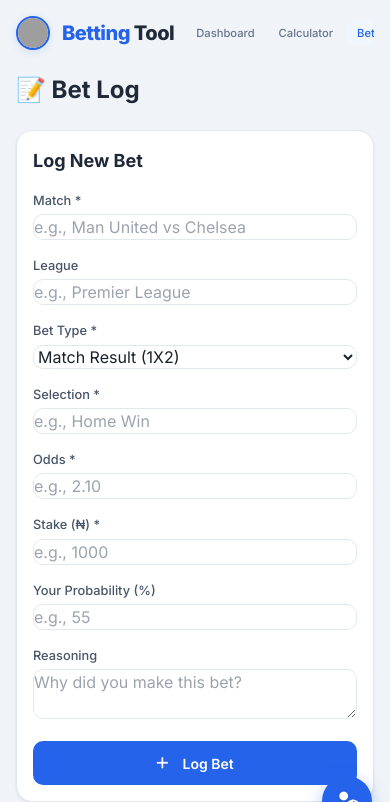
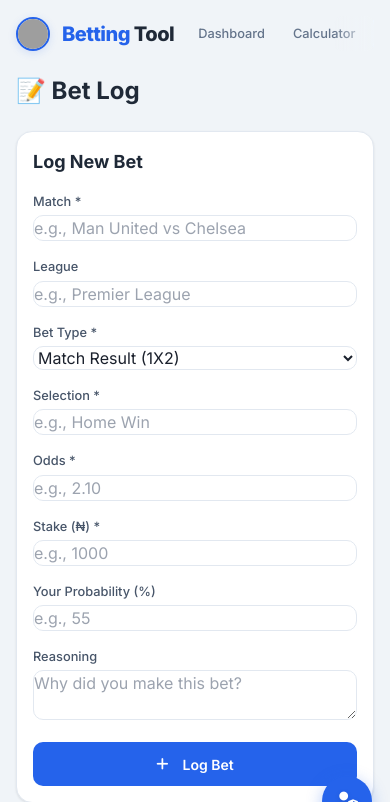
Before and after one commit to worldclass-hub/betting-tool, a Django app: page /bet-log/ in a window 390 px wide. Shown: the top 802 px of the page. Run offline with Django 5.2, Linux system fonts and the light colour scheme; data that the repository does not hold is empty; some libraries are stand-ins or nearby versions; grey boxes are pictures that could not be loaded.

Commit message:
update 5.1

```diff
--- a/templates/calculator/base.html
+++ b/templates/calculator/base.html
@@ -386,8 +386,15 @@
         }
 
         /* ============================================================
-           NAVIGATION - Single row on mobile
+           NAVIGATION - Single row with VISIBLE CUTOFF on mobile
            ============================================================ */
+        .nav-wrapper {
+            position: relative;
+            flex: 1;
+            max-width: 100%;
+            overflow: hidden;
+        }
+
         .nav-links {
             display: flex;
             flex-wrap: nowrap;
@@ -396,6 +403,7 @@
             -webkit-overflow-scrolling: touch;
             padding: 2px 0;
             scrollbar-width: none;
+            -ms-overflow-style: none;
         }
         .nav-links::-webkit-scrollbar {
             display: none;
@@ -420,10 +428,26 @@
             background: #eff6ff;
         }
 
-        @media (max-width: 480px) {
-            .nav-link {
-                font-size: 0.7rem;
-                padding: 4px 10px;
+        /* ============================================================
+           VISUAL CUTOFF + FADE - Shows more content exists
+           ============================================================ */
+        .nav-fade-hint {
+            position: absolute;
+            right: 0;
+            top: 0;
+            bottom: 0;
+            width: 40px;
+            pointer-events: none;
+            background: linear-gradient(to left, #f0f4f8 15%, transparent 100%);
+            opacity: 0;
+            transition: opacity 0.4s ease;
+            border-radius: 8px;
+        }
+
+        /* Only show on mobile when content overflows */
+        @media (max-width: 768px) {
+            .nav-fade-hint {
+                opacity: 0.85;
             }
         }
 
@@ -470,7 +494,7 @@
     <div class="max-w-7xl mx-auto px-4 sm:px-6 lg:px-8 py-4 md:py-6">
 
         <!-- ============================================================
-        HEADER / NAVIGATION - With Image from Supabase + Title
+        HEADER / NAVIGATION - With Visual Cutoff + Fade
         ============================================================ -->
         <header class="flex flex-wrap items-center justify-between gap-3 mb-6 md:mb-8">
             <a href="/" class="flex items-center gap-3 flex-shrink-0">
@@ -486,16 +510,21 @@
                 </span>
             </a>
 
-            <nav class="nav-links flex-1 md:flex-initial">
+            <!-- Navigation with visual cutoff hint -->
+            <div class="nav-wrapper flex-1 md:flex-initial">
+                <nav class="nav-links" id="mainNav">
                     <a href="/" class="nav-link {% if request.path == '/' %}active{% endif %}">Dashboard</a>
                     <a href="/calculator/" class="nav-link {% if '/calculator' in request.path %}active{% endif %}">Calculator</a>
                     <a href="/bet-log/" class="nav-link {% if '/bet-log' in request.path %}active{% endif %}">Bet Log</a>
                     <a href="/analysis/" class="nav-link {% if '/analysis' in request.path %}active{% endif %}">Analysis</a>
                 </nav>
+                <!-- Fade hint on the right edge -->
+                <div class="nav-fade-hint" id="navFadeHint"></div>
+            </div>
         </header>
 
         <!-- ============================================================
-        TOAST MESSAGES - TOP CENTER - POWERFUL & RESPONSIVE
+        TOAST MESSAGES - TOP CENTER
         ============================================================ -->
         <div class="toast-container" id="toastContainer">
             {% if messages %}
@@ -568,9 +597,43 @@
                         }
                     });
                 });
+
+                // ============================================================
+                // FADE HINT - Shows on mobile when nav is scrollable
+                // ============================================================
+                const nav = document.getElementById('mainNav');
+                const fadeHint = document.getElementById('navFadeHint');
+
+                if (nav && fadeHint) {
+                    function updateFadeHint() {
+                        const isScrollable = nav.scrollWidth > nav.clientWidth;
+                        const isMobile = window.innerWidth <= 768;
+
+                        if (isScrollable && isMobile) {
+                            fadeHint.style.display = 'block';
+                            fadeHint.style.opacity = '0.85';
+                        } else {
+                            fadeHint.style.display = 'none';
+                        }
+                    }
+
+                    // Hide fade when user scrolls to the end
+                    nav.addEventListener('scroll', function() {
+                        const maxScrollLeft = nav.scrollWidth - nav.clientWidth;
+                        if (nav.scrollLeft >= maxScrollLeft - 1) {
+                            fadeHint.style.opacity = '0';
+                        } else {
+                            fadeHint.style.opacity = '0.85';
+                        }
                     });
 
+                    // Check on load and resize
+                    updateFadeHint();
+                    window.addEventListener('resize', updateFadeHint);
+                }
+
                 console.log('✅ Betting Tool loaded!');
+            });
         })();
     </script>
     {% block extra_js %}{% endblock %}
```
Lines whose indentation alone changed are shown as unchanged.
